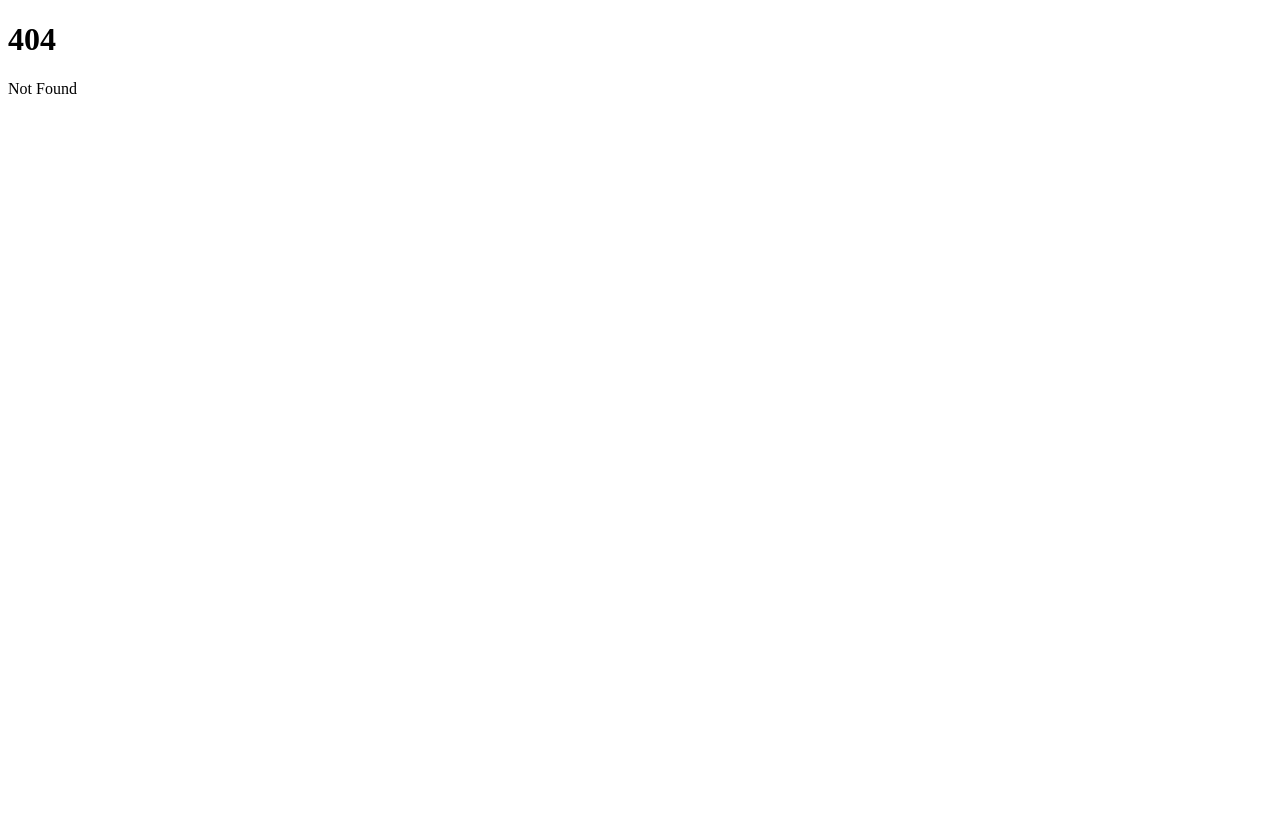
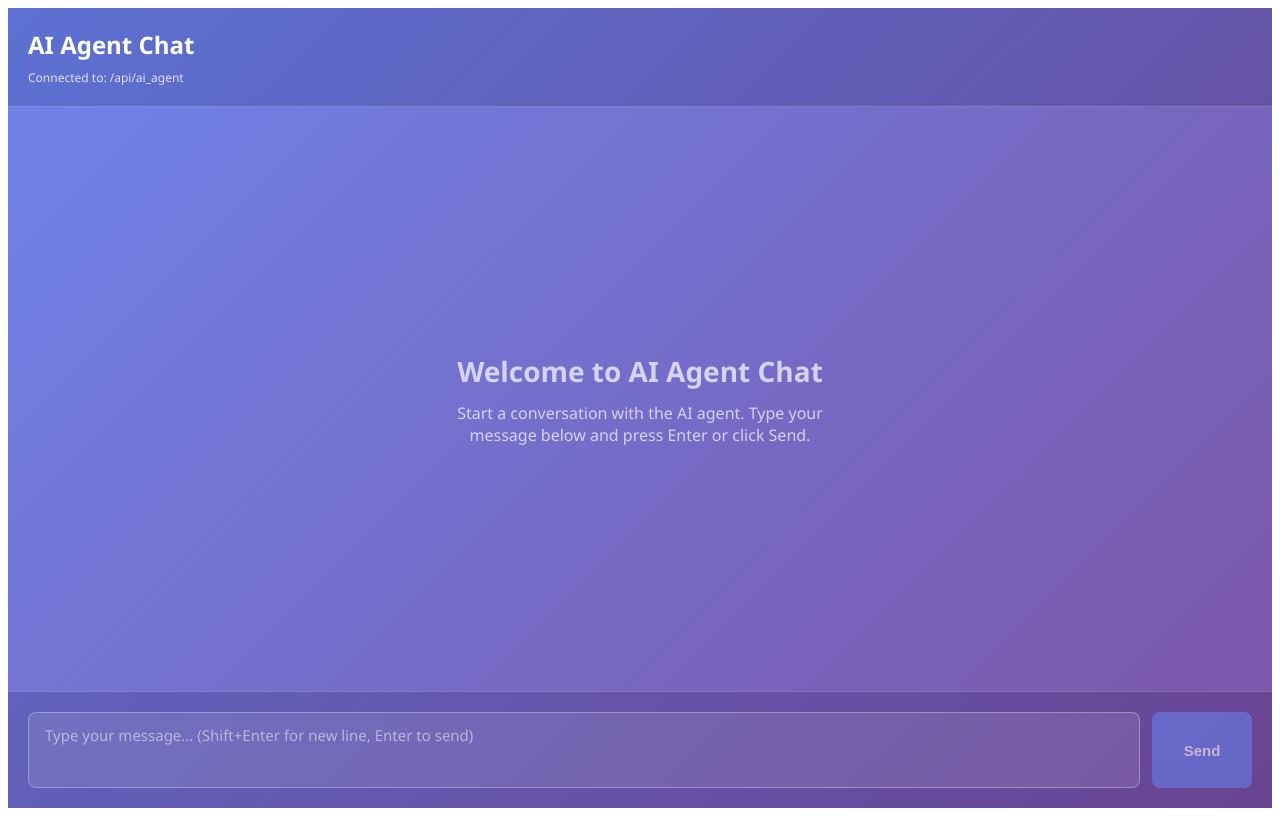
Before and after one commit to waritsan/myday-web, a SvelteKit app: page /chat in a window 1280 px wide. Before the commit this address had no page. Built offline with nearby package versions, Linux system fonts and the light colour scheme.

Commit message:
add chat page

```diff
--- /dev/null
+++ b/src/routes/api/ai_agent/+server.ts
@@ -0,0 +1,54 @@
+import type { RequestHandler } from './$types';
+
+export const POST: RequestHandler = async ({ request }) => {
+	try {
+		const body = await request.json();
+
+		const apiEndpoint =
+			process.env.VITE_API_ENDPOINT || 'http://localhost:7071/api/ai_agent';
+
+		const response = await fetch(apiEndpoint, {
+			method: 'POST',
+			headers: {
+				'Content-Type': 'application/json'
+			},
+			body: JSON.stringify(body)
+		});
+
+		if (!response.ok) {
+			return new Response(
+				JSON.stringify({
+					error: `API returned ${response.status}: ${response.statusText}`
+				}),
+				{
+					status: response.status,
+					headers: {
+						'Content-Type': 'application/json'
+					}
+				}
+			);
+		}
+
+		const data = await response.json();
+
+		return new Response(JSON.stringify(data), {
+			status: 200,
+			headers: {
+				'Content-Type': 'application/json'
+			}
+		});
+	} catch (error) {
+		console.error('API Error:', error);
+		return new Response(
+			JSON.stringify({
+				error: error instanceof Error ? error.message : 'Unknown error occurred'
+			}),
+			{
+				status: 500,
+				headers: {
+					'Content-Type': 'application/json'
+				}
+			}
+		);
+	}
+};
--- /dev/null
+++ b/src/routes/chat/+page.svelte
@@ -0,0 +1,406 @@
+<script lang="ts">
+	import { onMount } from 'svelte';
+
+	interface Message {
+		id: string;
+		role: 'user' | 'assistant';
+		content: string;
+		timestamp: Date;
+	}
+
+	let messages: Message[] = [];
+	let inputValue = '';
+	let isLoading = false;
+	let error: string | null = null;
+	let messagesContainer: HTMLDivElement;
+
+	const API_ENDPOINT = '/api/ai_agent';
+
+	onMount(() => {
+		// Scroll to bottom on mount
+		scrollToBottom();
+	});
+
+	function scrollToBottom() {
+		if (messagesContainer) {
+			setTimeout(() => {
+				messagesContainer.scrollTop = messagesContainer.scrollHeight;
+			}, 0);
+		}
+	}
+
+	async function sendMessage() {
+		if (!inputValue.trim()) return;
+
+		// Add user message
+		const userMessage: Message = {
+			id: Date.now().toString(),
+			role: 'user',
+			content: inputValue,
+			timestamp: new Date()
+		};
+
+		messages = [...messages, userMessage];
+		inputValue = '';
+		isLoading = true;
+		error = null;
+
+		scrollToBottom();
+
+		try {
+			const response = await fetch(API_ENDPOINT, {
+				method: 'POST',
+				headers: {
+					'Content-Type': 'application/json'
+				},
+				body: JSON.stringify({
+					message: userMessage.content,
+					conversationHistory: messages.slice(0, -1).map(m => ({
+						role: m.role,
+						content: m.content
+					}))
+				})
+			});
+
+			if (!response.ok) {
+				throw new Error(`API error: ${response.status} ${response.statusText}`);
+			}
+
+			const data = await response.json();
+
+			// Add assistant message
+			const assistantMessage: Message = {
+				id: (Date.now() + 1).toString(),
+				role: 'assistant',
+				content: data.response || data.message || data.result || JSON.stringify(data),
+				timestamp: new Date()
+			};
+
+			messages = [...messages, assistantMessage];
+		} catch (err) {
+			error = err instanceof Error ? err.message : 'An error occurred';
+			console.error('API Error:', err);
+		} finally {
+			isLoading = false;
+			scrollToBottom();
+		}
+	}
+
+	function handleKeyPress(e: KeyboardEvent) {
+		if (e.key === 'Enter' && !e.shiftKey) {
+			e.preventDefault();
+			sendMessage();
+		}
+	}
+</script>
+
+<div class="chat-container">
+	<div class="chat-header">
+		<h1>AI Agent Chat</h1>
+		<p class="endpoint-info">Connected to: {API_ENDPOINT}</p>
+	</div>
+
+	<div class="messages-container" bind:this={messagesContainer}>
+		{#if messages.length === 0}
+			<div class="welcome-message">
+				<h2>Welcome to AI Agent Chat</h2>
+				<p>Start a conversation with the AI agent. Type your message below and press Enter or click Send.</p>
+			</div>
+		{/if}
+
+		{#each messages as message (message.id)}
+			<div class="message message-{message.role}">
+				<div class="message-content">
+					<div class="message-role">{message.role === 'user' ? 'You' : 'AI Agent'}</div>
+					<div class="message-text">{message.content}</div>
+					<div class="message-time">
+						{message.timestamp.toLocaleTimeString()}
+					</div>
+				</div>
+			</div>
+		{/each}
+
+		{#if isLoading}
+			<div class="message message-assistant">
+				<div class="message-content">
+					<div class="message-role">AI Agent</div>
+					<div class="message-text loading">
+						<span></span>
+						<span></span>
+						<span></span>
+					</div>
+				</div>
+			</div>
+		{/if}
+
+		{#if error}
+			<div class="error-message">
+				<strong>Error:</strong> {error}
+			</div>
+		{/if}
+	</div>
+
+	<div class="input-section">
+		<textarea
+			bind:value={inputValue}
+			placeholder="Type your message... (Shift+Enter for new line, Enter to send)"
+			disabled={isLoading}
+			on:keypress={handleKeyPress}
+		/>
+		<button on:click={sendMessage} disabled={isLoading || !inputValue.trim()}>
+			{isLoading ? 'Sending...' : 'Send'}
+		</button>
+	</div>
+</div>
+
+<style>
+	.chat-container {
+		display: flex;
+		flex-direction: column;
+		height: 100vh;
+		background: linear-gradient(135deg, #667eea 0%, #764ba2 100%);
+		font-family: 'Segoe UI', Tahoma, Geneva, Verdana, sans-serif;
+	}
+
+	.chat-header {
+		background: rgba(0, 0, 0, 0.1);
+		padding: 20px;
+		color: white;
+		border-bottom: 1px solid rgba(255, 255, 255, 0.2);
+	}
+
+	.chat-header h1 {
+		margin: 0 0 8px 0;
+		font-size: 24px;
+	}
+
+	.endpoint-info {
+		margin: 0;
+		font-size: 12px;
+		opacity: 0.8;
+		word-break: break-all;
+	}
+
+	.messages-container {
+		flex: 1;
+		overflow-y: auto;
+		padding: 20px;
+		display: flex;
+		flex-direction: column;
+		gap: 12px;
+		background: rgba(255, 255, 255, 0.05);
+	}
+
+	.welcome-message {
+		display: flex;
+		flex-direction: column;
+		justify-content: center;
+		align-items: center;
+		height: 100%;
+		color: rgba(255, 255, 255, 0.7);
+		text-align: center;
+	}
+
+	.welcome-message h2 {
+		margin: 0 0 12px 0;
+		font-size: 28px;
+	}
+
+	.welcome-message p {
+		margin: 0;
+		font-size: 16px;
+		max-width: 400px;
+	}
+
+	.message {
+		display: flex;
+		margin-bottom: 4px;
+		animation: slideIn 0.3s ease-out;
+	}
+
+	@keyframes slideIn {
+		from {
+			opacity: 0;
+			transform: translateY(10px);
+		}
+		to {
+			opacity: 1;
+			transform: translateY(0);
+		}
+	}
+
+	.message-user {
+		justify-content: flex-end;
+	}
+
+	.message-assistant {
+		justify-content: flex-start;
+	}
+
+	.message-content {
+		max-width: 70%;
+		padding: 12px 16px;
+		border-radius: 12px;
+		word-wrap: break-word;
+	}
+
+	.message-user .message-content {
+		background: #667eea;
+		color: white;
+		border-bottom-right-radius: 4px;
+	}
+
+	.message-assistant .message-content {
+		background: rgba(255, 255, 255, 0.2);
+		color: white;
+		border-bottom-left-radius: 4px;
+	}
+
+	.message-role {
+		font-size: 12px;
+		font-weight: 600;
+		opacity: 0.8;
+		margin-bottom: 4px;
+	}
+
+	.message-text {
+		font-size: 15px;
+		line-height: 1.5;
+		white-space: pre-wrap;
+		word-wrap: break-word;
+	}
+
+	.message-time {
+		font-size: 11px;
+		opacity: 0.7;
+		margin-top: 4px;
+	}
+
+	.loading {
+		display: flex;
+		gap: 4px;
+		align-items: center;
+		height: 20px;
+	}
+
+	.loading span {
+		width: 8px;
+		height: 8px;
+		border-radius: 50%;
+		background: rgba(255, 255, 255, 0.7);
+		animation: bounce 1.4s infinite;
+	}
+
+	.loading span:nth-child(2) {
+		animation-delay: 0.2s;
+	}
+
+	.loading span:nth-child(3) {
+		animation-delay: 0.4s;
+	}
+
+	@keyframes bounce {
+		0%,
+		80%,
+		100% {
+			transform: scale(1);
+			opacity: 0.7;
+		}
+		40% {
+			transform: scale(1.2);
+			opacity: 1;
+		}
+	}
+
+	.error-message {
+		background: rgba(239, 68, 68, 0.3);
+		border: 1px solid rgba(239, 68, 68, 0.5);
+		color: #fca5a5;
+		padding: 12px 16px;
+		border-radius: 8px;
+		font-size: 14px;
+	}
+
+	.input-section {
+		display: flex;
+		gap: 12px;
+		padding: 20px;
+		background: rgba(0, 0, 0, 0.1);
+		border-top: 1px solid rgba(255, 255, 255, 0.2);
+	}
+
+	textarea {
+		flex: 1;
+		padding: 12px 16px;
+		border: 1px solid rgba(255, 255, 255, 0.3);
+		border-radius: 8px;
+		background: rgba(255, 255, 255, 0.1);
+		color: white;
+		font-size: 15px;
+		font-family: inherit;
+		resize: none;
+		min-height: 50px;
+		max-height: 120px;
+		transition: all 0.3s ease;
+	}
+
+	textarea::placeholder {
+		color: rgba(255, 255, 255, 0.5);
+	}
+
+	textarea:focus {
+		outline: none;
+		border-color: rgba(255, 255, 255, 0.5);
+		background: rgba(255, 255, 255, 0.15);
+	}
+
+	textarea:disabled {
+		opacity: 0.6;
+	}
+
+	button {
+		padding: 12px 28px;
+		background: #667eea;
+		color: white;
+		border: none;
+		border-radius: 8px;
+		font-size: 15px;
+		font-weight: 600;
+		cursor: pointer;
+		transition: all 0.3s ease;
+		min-width: 100px;
+	}
+
+	button:hover:not(:disabled) {
+		background: #5568d3;
+		transform: translateY(-2px);
+		box-shadow: 0 4px 12px rgba(102, 126, 234, 0.4);
+	}
+
+	button:active:not(:disabled) {
+		transform: translateY(0);
+	}
+
+	button:disabled {
+		opacity: 0.6;
+		cursor: not-allowed;
+	}
+
+	/* Scrollbar styling */
+	.messages-container::-webkit-scrollbar {
+		width: 8px;
+	}
+
+	.messages-container::-webkit-scrollbar-track {
+		background: rgba(255, 255, 255, 0.05);
+	}
+
+	.messages-container::-webkit-scrollbar-thumb {
+		background: rgba(255, 255, 255, 0.2);
+		border-radius: 4px;
+	}
+
+	.messages-container::-webkit-scrollbar-thumb:hover {
+		background: rgba(255, 255, 255, 0.3);
+	}
+</style>
```
Also changed, not shown: 2 other files (tests, documents, lock files or other folders).
